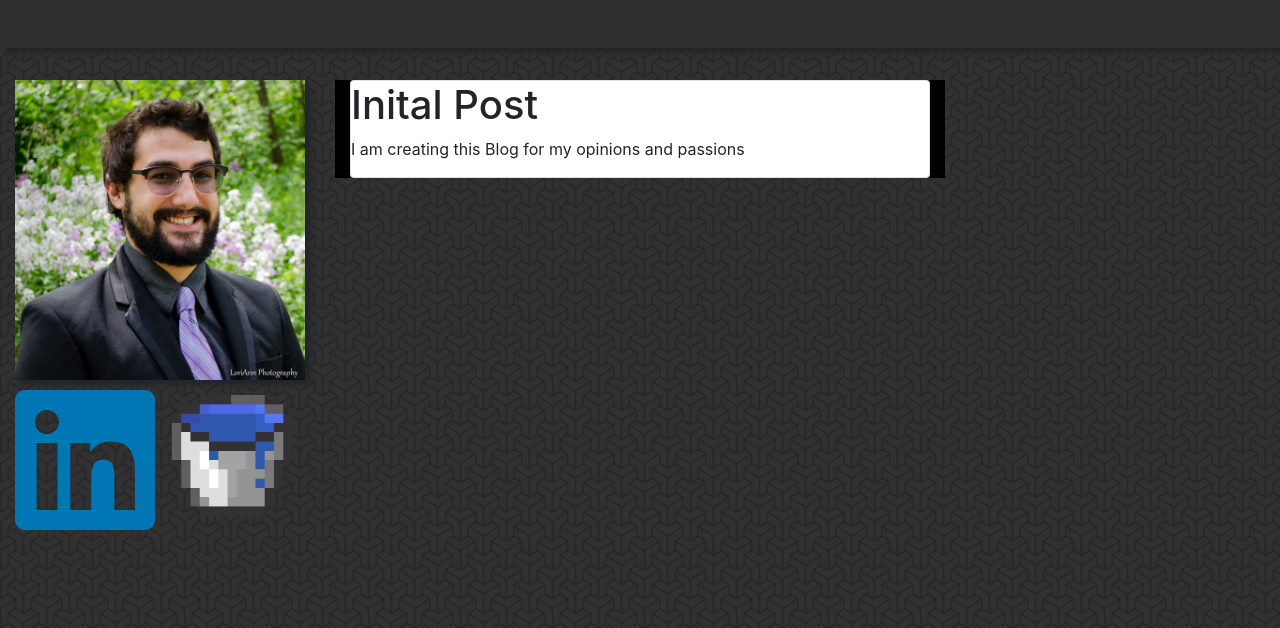
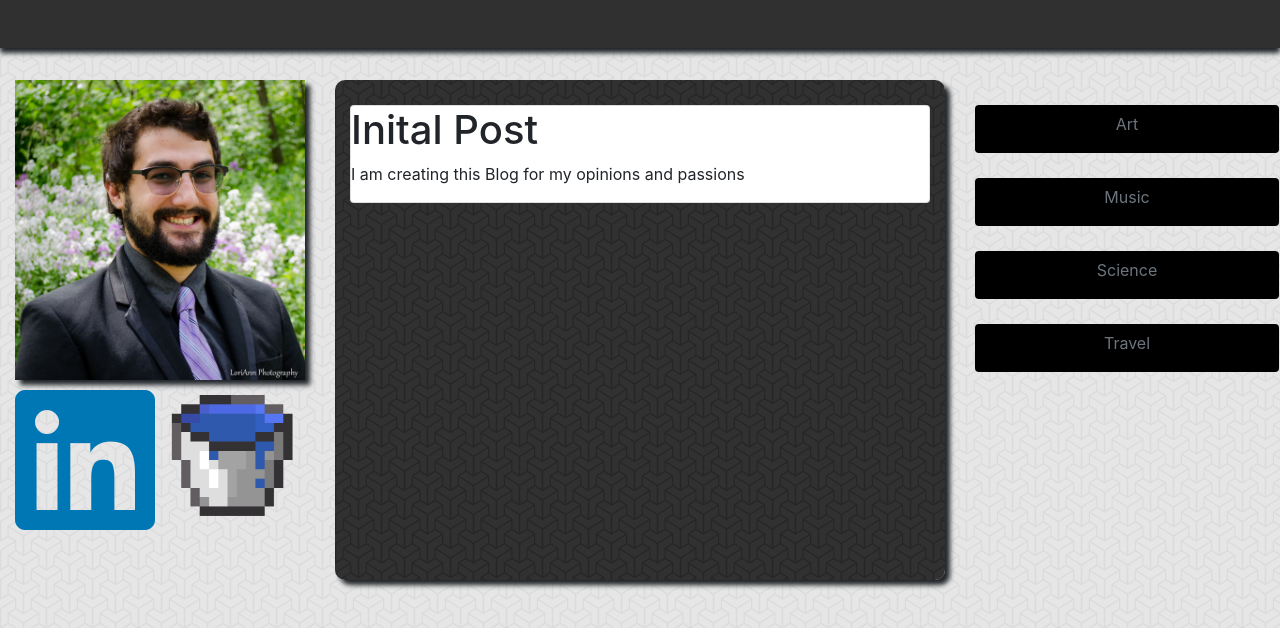
Before and after one commit to cariasp27/Project-Pablo, a React (Create React App) app in the folder client/: page / in a window 1280 px wide. Shown: the top 628 px of the page. Built offline with nearby package versions, Linux system fonts and the light colour scheme.

Commit message:
added buttons and have rough draft of home landing page done. moving onto set up of back end for blog posts

```diff
--- a/client/src/components/Nav/style.css
+++ b/client/src/components/Nav/style.css
@@ -5,5 +5,5 @@ nav {
     min-height: 3rem;
     margin-bottom: 2rem;
     background-color: #303030;
-    box-shadow: 5px 5px 5px;
+    box-shadow: 0px 5px 5px;
 }
--- a/client/src/components/components.css
+++ b/client/src/components/components.css
@@ -1,5 +1,20 @@
 #blogfeed {
-    background: black;
+    display: block;
+    background: url("../img/escheresque_ste.png");
+    height: 500px;
+    overflow: scroll;
+    overflow-x:hidden;
+    border-radius: 10px;
+    box-shadow: 5px 5px 5px;
+
+}
+.btn {
+    height: 3rem;
+    width: 19rem;
+    background-color: black;
+    margin-left: auto;
+    margin-right: auto;
+    margin-top: 25px;
 }
 #bucket {
     float:right;
@@ -15,3 +30,7 @@
 #lnkd {
     color: #0077b5;
 }
+
+.card {
+    margin-top: 25px;
+}
--- a/client/src/components/list.js
+++ b/client/src/components/list.js
@@ -13,8 +13,21 @@ export function ListItem({ children }, props) {
     return <div className="card" onClick={props.onClick}>{children}</div>;
   }
 
-export function PageButton () {
+export function PageButtons() {
     return(
-        <Link to="/art" className="btn"></Link>
-    )
+        <div>
+                <Link to="/art" className="btn">
+                    <span className="text-secondary">Art</span>
+                </Link>
+                <Link to="/music" className="btn">
+                    <span className="text-secondary">Music</span>
+                </Link>
+                <Link to="/science" className="btn">
+                    <span className="text-secondary">Science</span>
+                </Link>
+                <Link to="/travel" className="btn">
+                    <span className="text-secondary">Travel</span>
+                </Link>
+        </div>
+    );
 }
--- a/client/src/index.css
+++ b/client/src/index.css
@@ -5,7 +5,7 @@ body {
     sans-serif;
   -webkit-font-smoothing: antialiased;
   -moz-osx-font-smoothing: grayscale;
-  background: url(./img/escheresque_ste.png);
+  background: url(./img/escheresque.png)
 }
 
 code {
--- a/client/src/pages/Home.js
+++ b/client/src/pages/Home.js
@@ -1,5 +1,5 @@
 import React, { Component } from "react";
-import { List, ListItem, PageButton } from "../components/list.js";
+import { List, ListItem, PageButtons } from "../components/list.js";
 import { Col, Row, Container } from "../components/Grid";
 import { PaulPic, BucketPic} from "../components/imgs.js";
 import LinkedInButton from "../components/linkedin.js";
@@ -33,7 +33,7 @@ class Home extends Component {
 
                     </Col>
                     <Col size="md-3">
-                        <PageButton><span>Art</span></PageButton>
+                        <PageButtons></PageButtons>
                     </Col>
 
                 </Row>
```
Also changed, not shown: client/src/img/black_paper_@2X.png (added), client/src/img/escheresque.png (added).
